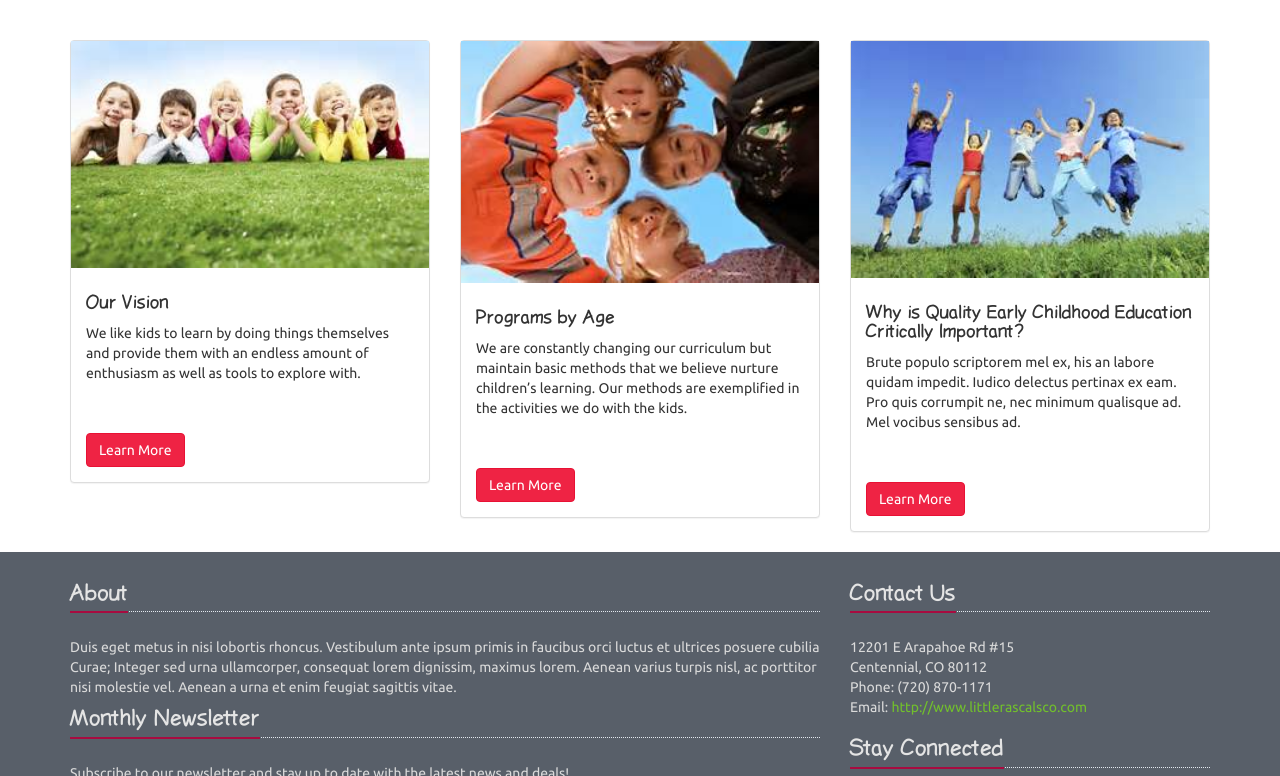
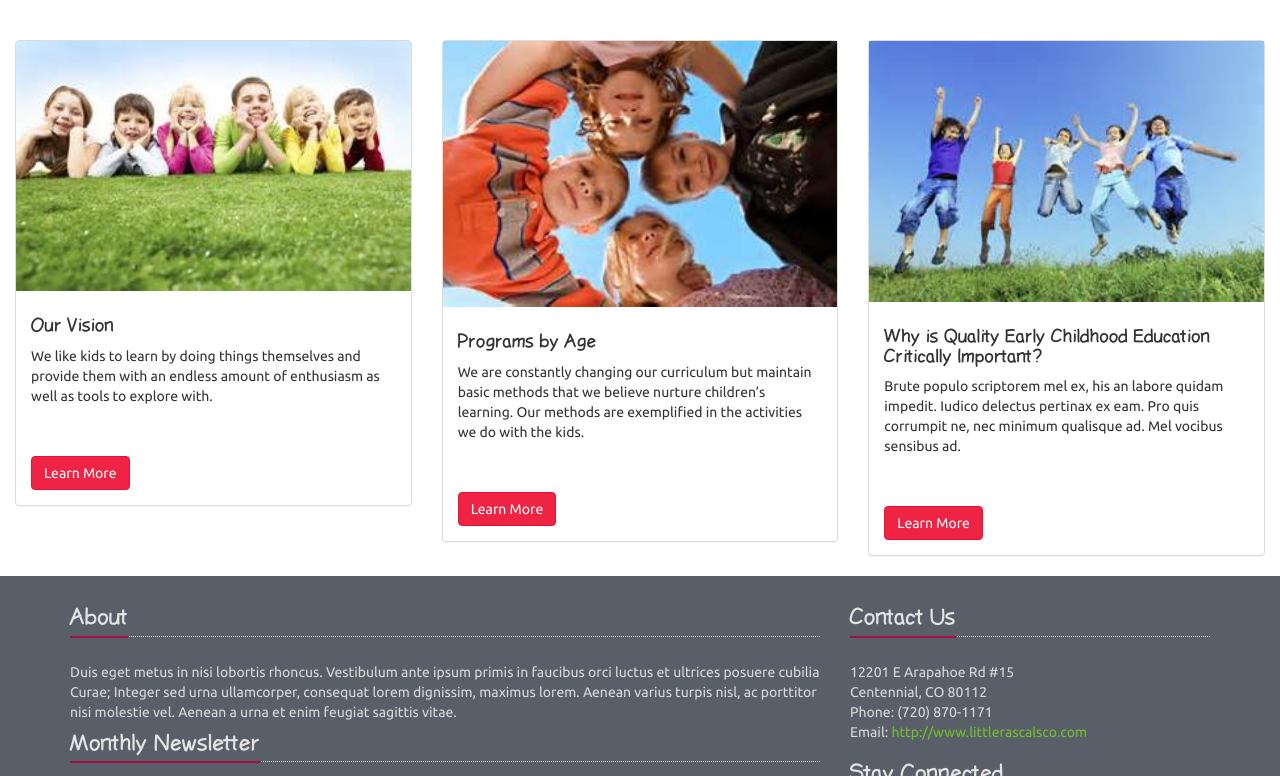
Before and after one commit to lendog75/LittleRascals, a website: page www/index.html in a window 1280 px wide. Shown: the part 452-1228 px from the top of the page. Drawn offline with nearby package versions, Linux system fonts and the light colour scheme.

Commit message:
slight styling adjustments

```diff
--- a/www/css/blur.css
+++ b/www/css/blur.css
@@ -27,7 +27,7 @@ ul, ol {
   width: 100%;
   height: 100%;
   position: absolute;
-  top: 60px;
+  top: 0px;
   left: 0px;
   background-size: cover;
   background-position: 50% 50%;
--- a/www/css/style.css
+++ b/www/css/style.css
@@ -11,6 +11,7 @@ body {
     font-family: comicSans;
     font-size: 36px;
     vertical-align: middle;
+
     text-shadow: 1px 1px rgb(47, 47, 47);
 
     font-stretch: extra-condensed;
--- a/www/index.html
+++ b/www/index.html
@@ -178,7 +178,7 @@
 </div>
 
 <br/><br/>
-<div class="container">
+<div class="container-fluid">
     <!--<div class="row">-->
         <!--<div class="col-sm-12">-->
         <!--<div class="jumbotron">-->
@@ -188,7 +188,9 @@
         <!--</div>-->
     <!--</div>-->
     <div class="row">
-        <div class="col-sm-4">
+
+
+        <div class="col-lg-4 col-md-4">
             <!--<img src="../assets/img/th44GI45CH.jpg" width="100%" alt="test2">-->
             <!--Mommies with infants do you know the importance of “Tummy Time”? Because of the amount of time babies spend on their backs sleeping and in “Containers” like car seats, bouncers and swings they need plenty of Tummy Time while awake.-->
             <div class="panel panel-default">
@@ -197,20 +199,15 @@
                 </div>
 
                 <div class="panel-body">
-
-
-
-
-
                     <h4>Our Vision</h4>
-                   <p> We like kids to learn by doing things themselves and provide them with an endless amount of enthusiasm as well as tools to explore with.</p>
+                    <p> We like kids to learn by doing things themselves and provide them with an endless amount of enthusiasm as well as tools to explore with.</p>
                     <br><br>
                     <a href="#" class="btn btn-primary">Learn More</a>
                 </div>
             </div>
         </div>
 
-        <div class="col-sm-4">
+        <div class="col-lg-4 col-md-4">
 
             <div class="panel panel-default">
                 <div class="panel-header">
@@ -227,7 +224,7 @@
             </div>
 
         </div>
-        <div class="col-sm-4">
+        <div class="col-lg-4 col-md-4">
             <!--<img src="../assets/img/thFSB0WLG6.jpg" width="100%" alt="test2">-->
             <!--Mommies with infants do you know the importance of “Tummy Time”? Because of the amount of time babies spend on their backs sleeping and in “Containers” like car seats, bouncers and swings they need plenty of Tummy Time while awake.-->
             <div class="panel panel-default">
```
